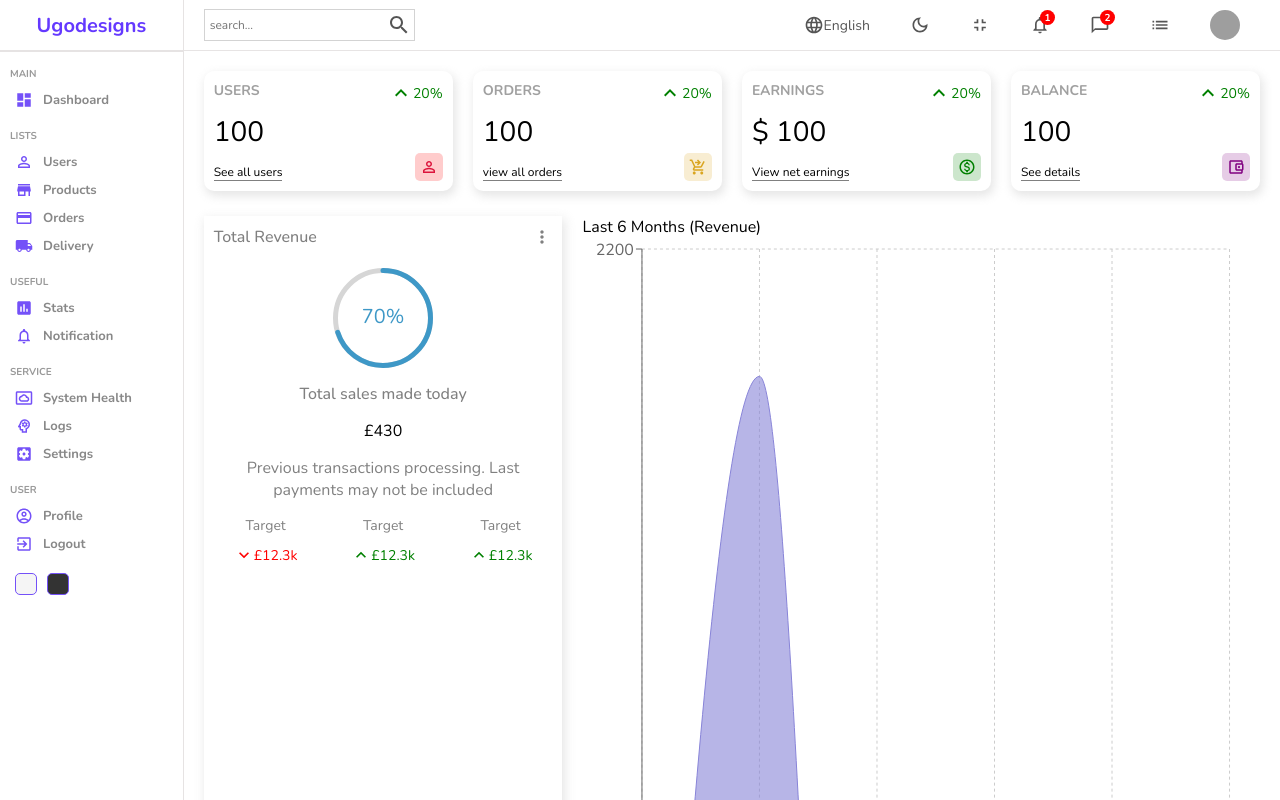
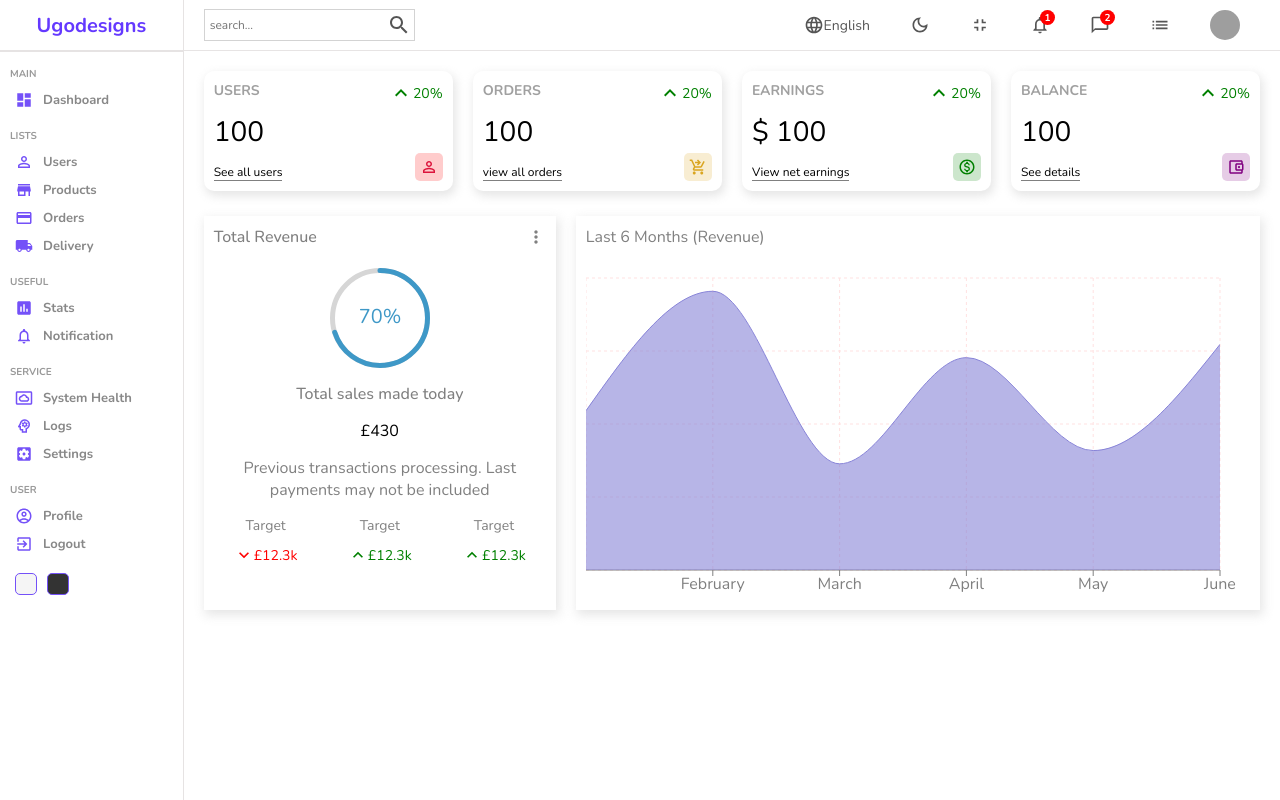
Before and after one commit to nwaamadioha/ReactAdminDashboard, a React (Vite) app: page / in a window 1280 px wide. Shown: the top 800 px of the page. Built offline with nearby package versions, Linux system fonts and the light colour scheme; grey boxes are pictures that could not be loaded.

Commit message:
Resized AChart

```diff
--- a/src/components/chart/Chart.jsx
+++ b/src/components/chart/Chart.jsx
@@ -14,7 +14,7 @@ const Chart = () => {
   return (
     <div className="chart">
       <div className="title">Last 6 Months (Revenue)</div>
-      <ResponsiveContainer width="100%" height="100%">
+      <ResponsiveContainer width="100%" aspect={2/1}>
         <AreaChart
           width={730}
           height={250}
@@ -32,9 +32,8 @@ const Chart = () => {
               <stop offset="95%" stopColor="#8884d8" stopOpacity={0} />
             </linearGradient>
           </defs>
-          <CartesianGrid strokeDasharray="3 3" />
-          <XAxis dataKey="name" />
-          <YAxis />
+          <CartesianGrid strokeDasharray="3 3" className="chartGrid"/>
+          <XAxis dataKey="name" stroke="gray"/>
           <Tooltip />
           <Area type="monotone" dataKey="Total" stroke="#8884d8" fill="#8884d8" />
         </AreaChart>
--- a/src/components/chart/chart.scss
+++ b/src/components/chart/chart.scss
@@ -1,3 +1,15 @@
 .chart {
     flex: 4;
+    -webkit-box-shadow: 2px 4px 10px 1px rgba(0, 0, 0, 0.47);
+    box-shadow: 2px 4px 10px 1px rgba(201, 201, 201, 0.47);
+    padding: 10px;
+    color: gray;
+
+    .title {
+        margin-bottom: 20px;
+    }
+
+    .chartGrid {
+        stroke: rgb(288, 225, 225);
+    }
 }
```
Also changed, not shown: 1 other file (tests, documents, lock files or other folders).
